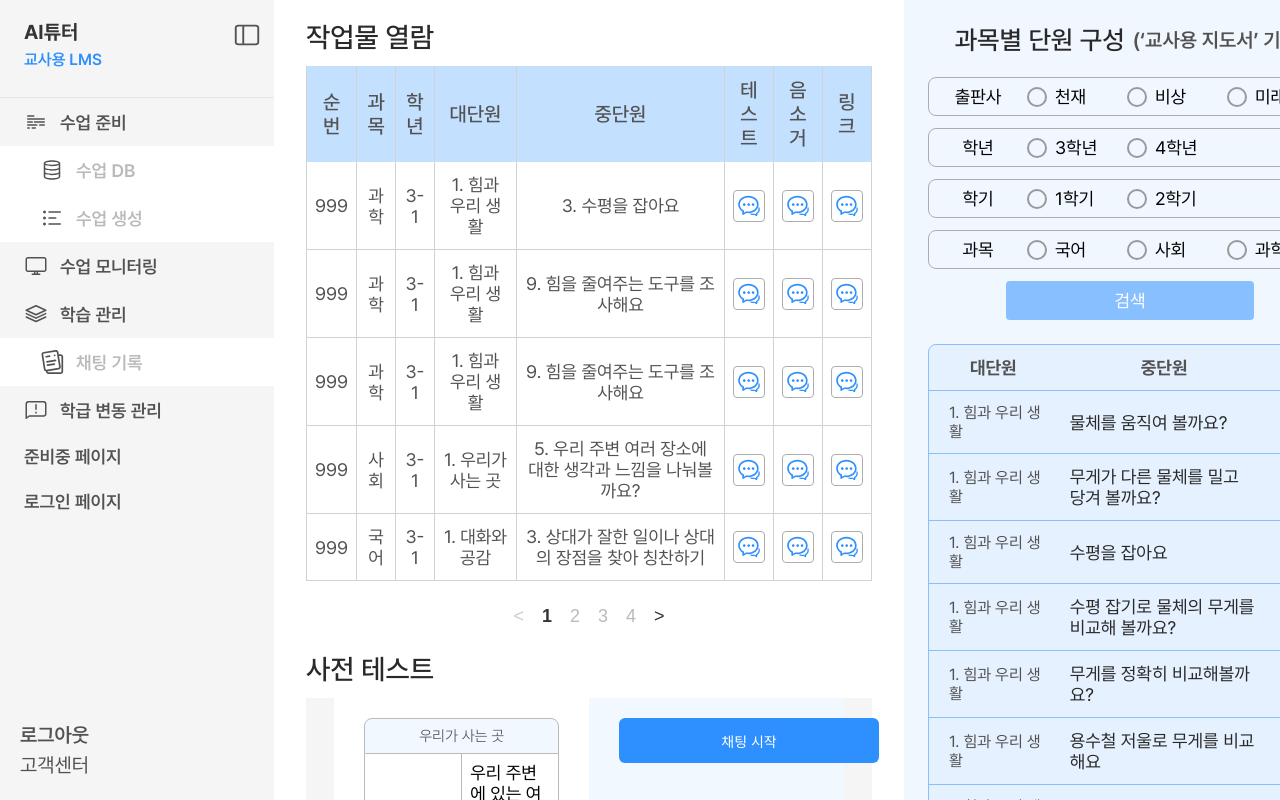
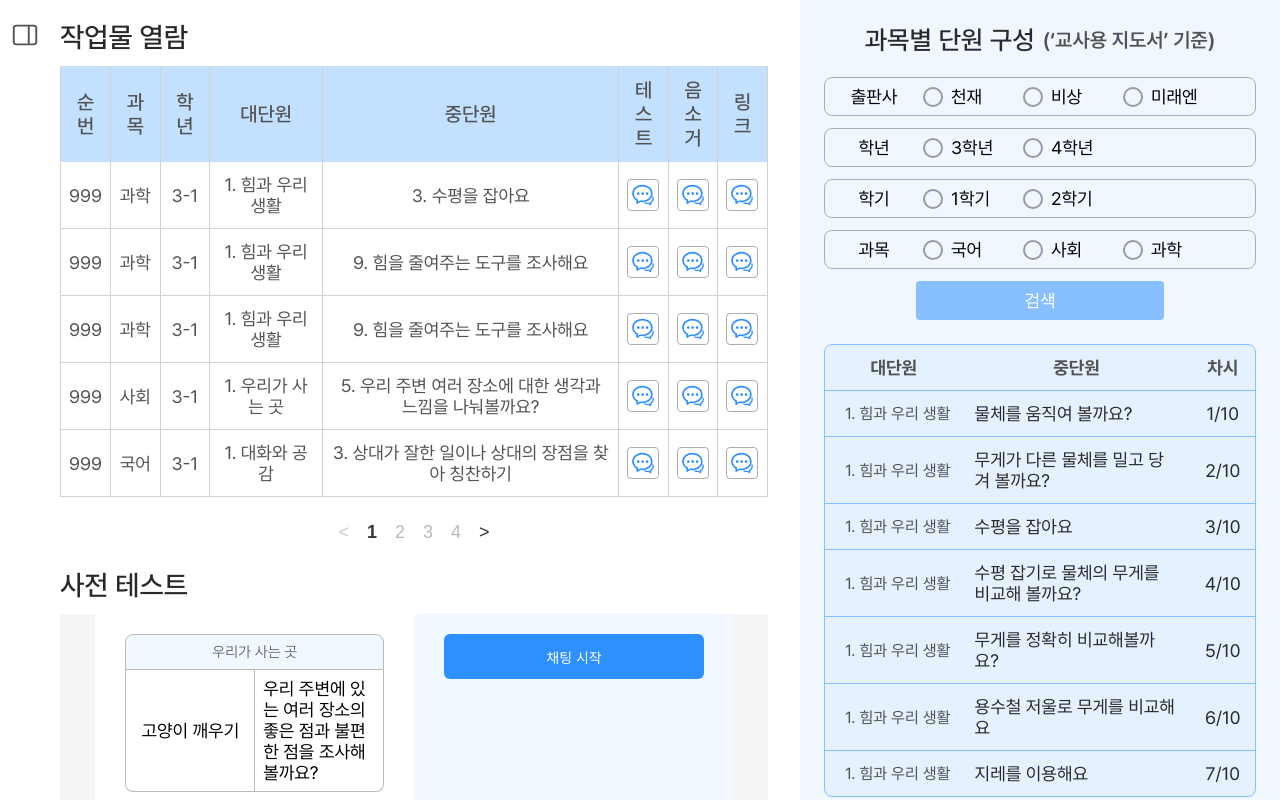
Before and after one commit to haeunsim/teacher-lms, a React (Create React App) app: page /lesson-prep in a window 1280 px wide. Both pictures are taken after a click on the button 247 px from the left and 36 px from the top of the page. Built offline with nearby package versions, Linux system fonts and the light colour scheme.

Commit message:
sidebar redux 추가

```diff
--- a/src/App.js
+++ b/src/App.js
@@ -1,9 +1,13 @@
 import React from 'react';
 import Routes from "./routes/Routes";
+import { Provider } from 'react-redux';
+import store from './redux/store';
 
 const App = () => {
   return (
+    <Provider store={store}>
     <Routes></Routes>
+    </Provider>
   );
 };
 
--- a/src/components/Sidebar.jsx
+++ b/src/components/Sidebar.jsx
@@ -2,10 +2,10 @@ import React from "react";
 import AppMenu from "../layouts/Menu";
 import { getMenuItems } from "../helpers/menu";
 
-const Sidebar = () => {
+const Sidebar = ({ isOpen, toggleSidebar }) => {
   return (
     <>
-      <AppMenu menuItems={getMenuItems()} />
+      <AppMenu menuItems={getMenuItems()} isOpen={isOpen} toggleSidebar={toggleSidebar} />
     </>
   );
 };
--- /dev/null
+++ b/src/components/SidebarToggleButton.jsx
@@ -0,0 +1,52 @@
+import React from "react";
+import { useDispatch, useSelector } from "react-redux";
+import { toggleSidebar } from "../redux/actions/sidebarActions";
+import styled from "styled-components";
+
+const HideButton = styled.button`
+  position: fixed;
+  top: 20px;
+  left: ${({ isOpen }) => (isOpen ? "232px" : "10px")};
+  transition: left 0.3s ease-in-out;
+  background: none;
+  border: none;
+  cursor: pointer;
+  z-index: 1000;
+`;
+
+const ButtonIcon = styled.svg`
+  transform: ${({ isOpen }) => (isOpen ? "rotate(0deg)" : "rotate(180deg)")};
+  transition: transform 0.3s ease-in-out;
+`;
+
+const SidebarToggleButton = () => {
+  const dispatch = useDispatch();
+  const isOpen = useSelector((state) => state.sidebar.isOpen);
+
+  const handleToggle = () => {
+    dispatch(toggleSidebar());
+  };
+
+  return (
+    <HideButton onClick={handleToggle} isOpen={isOpen}>
+      <ButtonIcon
+        isOpen={isOpen}
+        xmlns="http://www.w3.org/2000/svg"
+        width="32"
+        height="32"
+        viewBox="0 0 32 32"
+        fill="none"
+      >
+        <path
+          d="M12 6H6.66667C5.95942 6 5.28115 6.23413 4.78105 6.65087C4.28095 7.06762 4 7.63285 4 8.22222V12.6667V23.7778C4 24.3671 4.28095 24.9324 4.78105 25.3491C5.28115 25.7659 5.95942 26 6.66667 26H12M12 6H25.3333C26.0406 6 26.7189 6.23413 27.219 6.65087C27.719 7.06762 28 7.63285 28 8.22222V12.6667V23.7778C28 24.3671 27.719 24.9324 27.219 25.3491C26.7189 25.7659 26.0406 26 25.3333 26H12M12 6V16V26"
+          stroke="#525252"
+          strokeWidth="2"
+          strokeLinecap="round"
+          strokeLinejoin="round"
+        />
+      </ButtonIcon>
+    </HideButton>
+  );
+};
+
+export default SidebarToggleButton;
--- a/src/layouts/Menu.js
+++ b/src/layouts/Menu.js
@@ -3,6 +3,8 @@ import { Link, useLocation } from "react-router-dom";
 import classNames from "classnames";
 import { findAllParent, findMenuItem } from "../helpers/menu";
 import styled from "styled-components";
+import SidebarToggleButton from "../components/SidebarToggleButton";
+import { useSelector } from "react-redux";
 
 const MenuItem = ({ item, className, linkClassName }) => {
   return (
@@ -50,7 +52,7 @@ const MenuItemLink = ({ item, className }) => {
 const AppMenu = ({ menuItems }) => {
   let location = useLocation();
   const menuRef = useRef(null);
-
+  const isOpen = useSelector(state => state.sidebar.isOpen);
   const [activeMenuItems, setActiveMenuItems] = useState([]);
 
   const toggleMenu = (menuItem, show) => {
@@ -93,27 +95,12 @@ const AppMenu = ({ menuItems }) => {
 
   return (
     <>
-      <SideNav className="side-nav" ref={menuRef} id="main-side-menu">
+      <SideNav className="side-nav" ref={menuRef} id="main-side-menu" isOpen={isOpen}>
+        <div>
           <SidebarHeader>
             <p>AI튜터</p>
             <span>교사용 LMS</span>
-          <HideButton>
-            <ButtonIcon
-              xmlns="http://www.w3.org/2000/svg"
-              width="32"
-              height="32"
-              viewBox="0 0 32 32"
-              fill="none"
-            >
-              <path
-                d="M12 6H6.66667C5.95942 6 5.28115 6.23413 4.78105 6.65087C4.28095 7.06762 4 7.63285 4 8.22222V12.6667V23.7778C4 24.3671 4.28095 24.9324 4.78105 25.3491C5.28115 25.7659 5.95942 26 6.66667 26H12M12 6H25.3333C26.0406 6 26.7189 6.23413 27.219 6.65087C27.719 7.06762 28 7.63285 28 8.22222V12.6667V23.7778C28 24.3671 27.719 24.9324 27.219 25.3491C26.7189 25.7659 26.0406 26 25.3333 26H12M12 6V16V26"
-                stroke="#525252"
-                strokeWidth="2"
-                strokeLinecap="round"
-                strokeLinejoin="round"
-              />
-            </ButtonIcon>
-          </HideButton>
+            <SidebarToggleButton />
           </SidebarHeader>
           {(menuItems || []).map((item, idx) => {
             return (
@@ -128,6 +115,7 @@ const AppMenu = ({ menuItems }) => {
               </div>
             );
           })}
+        </div>
         <SidebarBottom>
           <li>로그아웃</li>
           <li>고객센터</li>
@@ -138,8 +126,10 @@ const AppMenu = ({ menuItems }) => {
 };
 
 const SideNav = styled.div`
-  width: 274px;
-  /* width: ${(props) => (props.isOpen ? "274px" : "0px")}; */
+  display: flex;
+  flex-direction: column;
+  justify-content: space-between;
+  width: ${(props) => (props.isOpen ? "274px" : "0px")};
   height: 100vh;
   background: #f5f5f5;
   transition: width 0.3s ease-in-out;
@@ -174,24 +164,15 @@ const SidebarHeader = styled.div`
 const HideButton = styled.button`
   position: fixed;
   top: 20px;
-  left: 232px;
-  /* left: ${(props) => (props.isOpen ? "232px" : "10px")}; */
+  left: ${(props) => (props.isOpen ? "232px" : "10px")};
   transition: left 0.3s ease-in-out;
   background: none;
   border: none;
   cursor: pointer;
   z-index: 1000;
 `;
-const ButtonIcon = styled.svg`
-  transform: rotate(0deg);
-  /* transform: ${(props) =>
-    props.isOpen ? "rotate(0deg)" : "rotate(180deg)"}; */
-  transition: transform 0.3s ease-in-out;
-`;
+
 const SidebarBottom = styled.ul`
-  position: absolute;
-  bottom: 0;
-  list-style: none;
   padding: 20px;
 
   li {
@@ -274,4 +255,5 @@ const IconWrapper = styled.div`
     }
   }
 `;
+
 export default AppMenu;
--- a/src/pages/LessonPrep.jsx
+++ b/src/pages/LessonPrep.jsx
@@ -1,9 +1,9 @@
 import React from "react";
 import styled from "styled-components";
 import RightSidebar from "../components/RightSidebar";
-import Container from "../components/common/Container";
 import WorkListSection from "../components/WorkListSection";
 import ChatSection from "../components/ChatSection";
+import { useSelector } from "react-redux";
 
 const Flex = styled.div`
   display: flex;
@@ -11,13 +11,17 @@ const Flex = styled.div`
 `;
 const LeftWrap = styled.div`
   width: 70%;
-  padding: 20px 32px;
+  padding: 20px 32px 20px ${props => props.sidebarOpen ? '32px' : '60px'};
+  transition: padding 0.3s ease-in-out;
 `;
+
 const LessonPrep = () => {
+  const isOpen = useSelector(state => state.sidebar.isOpen);
+
   return (
     <>
       <Flex>
-        <LeftWrap>
+        <LeftWrap sidebarOpen={isOpen}>
           <WorkListSection />
           <ChatSection />
         </LeftWrap>
--- /dev/null
+++ b/src/redux/actions/sidebarActions.js
@@ -0,0 +1,8 @@
+export const toggleSidebar = () => ({
+    type: 'TOGGLE_SIDEBAR'
+  });
+
+  export const setSidebar = (isOpen) => ({
+    type: 'SET_SIDEBAR',
+    payload: isOpen
+  });
--- /dev/null
+++ b/src/redux/reducers/sidebarReducer.js
@@ -0,0 +1,22 @@
+const initialState = {
+  isOpen: true,
+};
+
+const sidebarReducer = (state = initialState, action) => {
+  switch (action.type) {
+    case "TOGGLE_SIDEBAR":
+      return {
+        ...state,
+        isOpen: !state.isOpen,
+      };
+    case "SET_SIDEBAR":
+      return {
+        ...state,
+        isOpen: action.payload,
+      };
+    default:
+      return state;
+  }
+};
+
+export default sidebarReducer;
--- /dev/null
+++ b/src/redux/store.js
@@ -0,0 +1,13 @@
+import { createStore, combineReducers } from 'redux';
+import sidebarReducer from './reducers/sidebarReducer';
+
+const rootReducer = combineReducers({
+  sidebar: sidebarReducer
+});
+
+const store = createStore(
+  rootReducer,
+  window.__REDUX_DEVTOOLS_EXTENSION__ && window.__REDUX_DEVTOOLS_EXTENSION__()
+);
+
+export default store;
```
Lines whose indentation alone changed are shown as unchanged.
